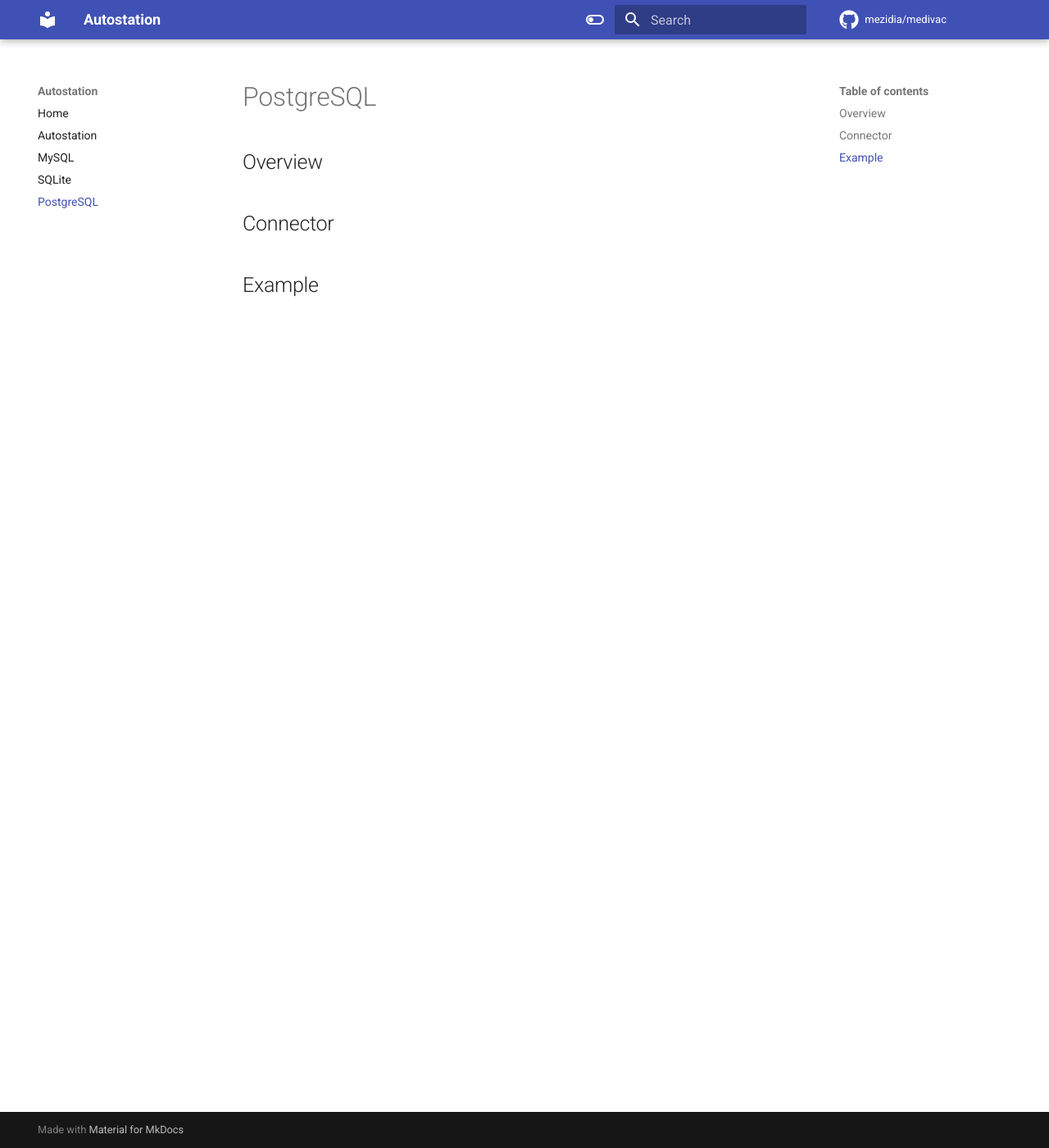
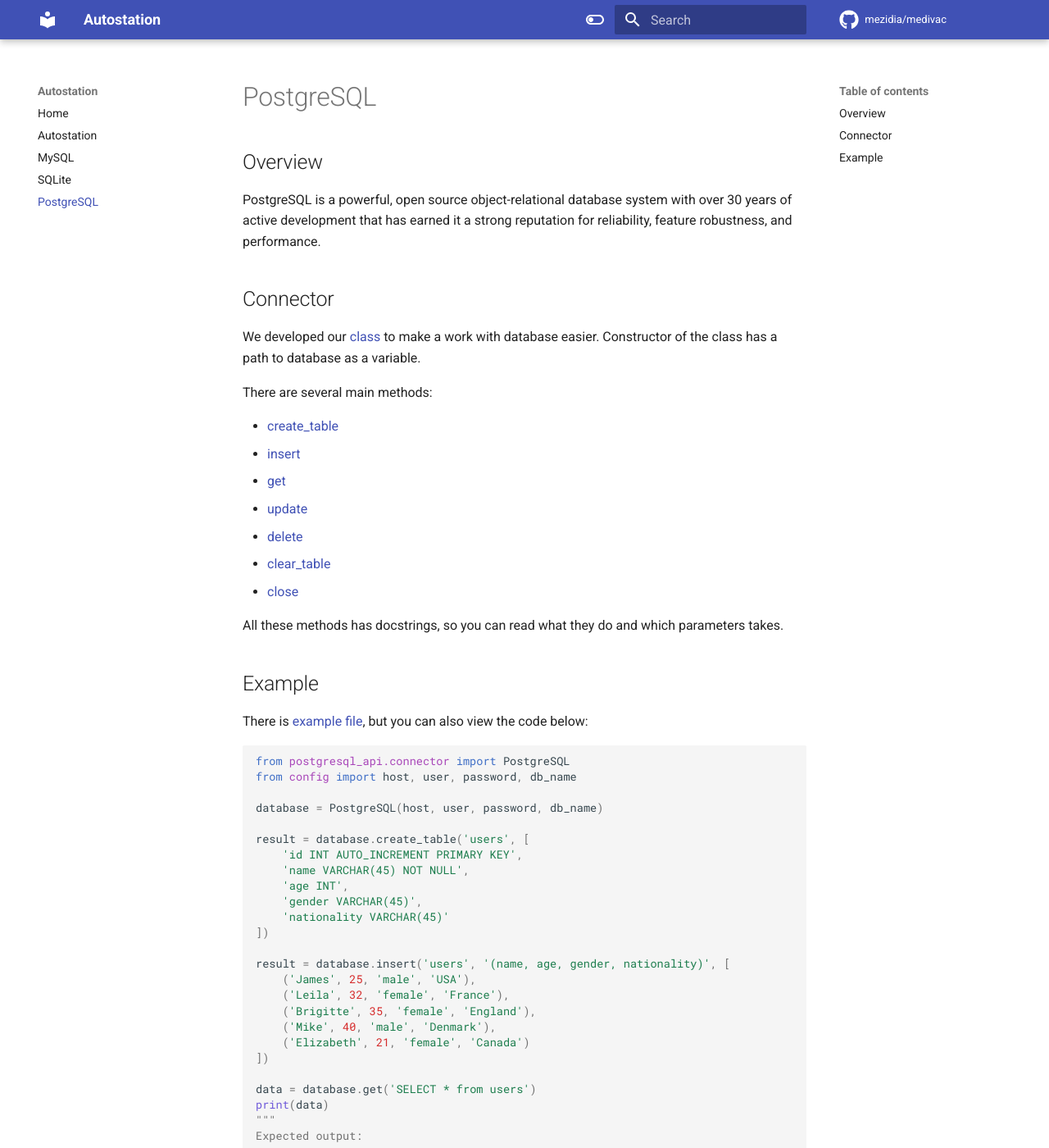
Before and after one commit to mezidia/django_labs, an MkDocs documentation site: the page built from docs/postgresql.md, in a window 1280 px wide and 1400 px high. Shown: the whole window at 82% size. Built offline with MkDocs 1.6.1 and Material for MkDocs 9.7.7, drawn with Linux system fonts in a browser that asks for light colours; comment, search, counter and statistics services are not loaded; some of the changed text lies outside the part shown.

Commit message:
Update postgresql.md
Fill the page with the content

````diff
--- a/docs/postgresql.md
+++ b/docs/postgresql.md
@@ -2,10 +2,63 @@
 
 ## Overview
 
-
+PostgreSQL is a powerful, open source object-relational database system with over 30 years of active development that has earned it a strong reputation for reliability, feature robustness, and performance.
 
 ## Connector
 
+We developed our [class](https://github.com/mezidia/medivac/blob/main/postgresql_api/connector.py) to make a work with
+database easier. Constructor of the class has a path to database as a variable.
 
+There are several main methods:
+
+- [create_table](https://github.com/mezidia/medivac/blob/main/postgresql_api/connector.py#L28-L59)
+- [insert](https://github.com/mezidia/medivac/blob/main/postgresql_api/connector.py#L61-L93)
+- [get](https://github.com/mezidia/medivac/blob/main/postgresql_api/connector.py#L95-L112)
+- [update](https://github.com/mezidia/medivac/blob/main/postgresql_api/connector.py#L114-L134)
+- [delete](https://github.com/mezidia/medivac/blob/main/postgresql_api/connector.py#L136-L155)
+- [clear_table](https://github.com/mezidia/medivac/blob/main/postgresql_api/connector.py#L157-L163)
+- [close](https://github.com/mezidia/medivac/blob/main/postgresql_api/connector.py#L165-L169)
+
+All these methods has docstrings, so you can read what they do and which parameters takes.
 
 ## Example
+
+There is [example file](https://github.com/mezidia/medivac/blob/main/postgresql_api/example.py),
+but you can also view the code below:
+
+```python
+from postgresql_api.connector import PostgreSQL
+from config import host, user, password, db_name
+
+database = PostgreSQL(host, user, password, db_name)
+
+result = database.create_table('users', [
+    'id INT AUTO_INCREMENT PRIMARY KEY',
+    'name VARCHAR(45) NOT NULL',
+    'age INT',
+    'gender VARCHAR(45)',
+    'nationality VARCHAR(45)'
+])
+
+result = database.insert('users', '(name, age, gender, nationality)', [
+    ('James', 25, 'male', 'USA'),
+    ('Leila', 32, 'female', 'France'),
+    ('Brigitte', 35, 'female', 'England'),
+    ('Mike', 40, 'male', 'Denmark'),
+    ('Elizabeth', 21, 'female', 'Canada')
+])
+
+data = database.get('SELECT * from users')
+print(data)
+"""
+Expected output:
+
+[('Leila', 32, 'female', 'France')]
+"""
+
+result = database.update('users', "name = 'Valentyn'", 'id = 2')
+
+result = database.delete('users', 'id = 5')
+
+database.close()
+```
````
